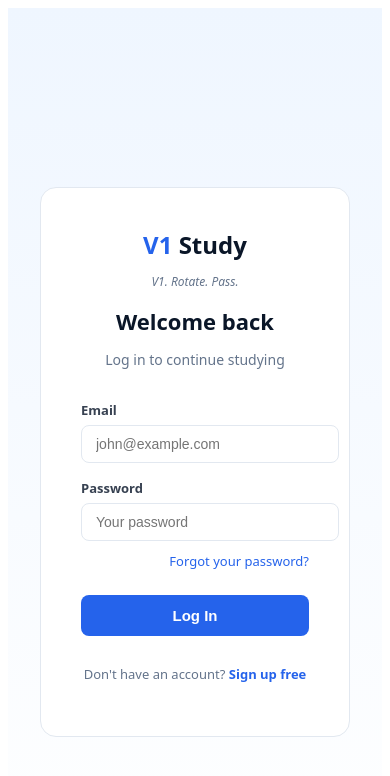
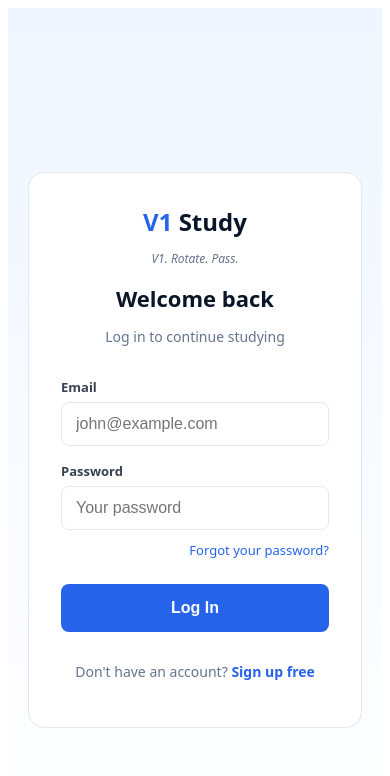
Before and after one commit to daniellongford/V1Study, a Next.js app: page /login in a window 390 px wide. Shown: the top 776 px of the page. Built offline with nearby package versions, Linux system fonts and the light colour scheme.

Commit message:
Update page for mobile

```diff
--- a/app/login/page.tsx
+++ b/app/login/page.tsx
@@ -21,57 +21,86 @@ export default function Login() {
   }
 
   return (
-    <main style={{minHeight:'100vh',background:'linear-gradient(180deg,#eff6ff 0%,#ffffff 100%)',display:'flex',alignItems:'center',justifyContent:'center',fontFamily:'system-ui,sans-serif',padding:'2rem'}}>
-      <div style={{background:'white',borderRadius:'16px',padding:'2.5rem',width:'100%',maxWidth:'420px',border:'1px solid #e2e8f0'}}>
-        <div style={{textAlign:'center',marginBottom:'2rem'}}>
-          <div style={{marginBottom:'8px'}}>
-            <span style={{fontSize:'24px',fontWeight:'800',color:'#2563eb'}}>V1</span>
-            <span style={{fontSize:'24px',fontWeight:'800',color:'#0a1628'}}> Study</span>
+    <main style={{
+      minHeight: '100vh',
+      background: 'linear-gradient(180deg,#eff6ff 0%,#ffffff 100%)',
+      display: 'flex', alignItems: 'center', justifyContent: 'center',
+      fontFamily: 'system-ui,sans-serif',
+      padding: '1.25rem',
+    }}>
+      <div style={{
+        background: 'white', borderRadius: '16px', padding: '2rem',
+        width: '100%', maxWidth: '420px', border: '1px solid #e2e8f0',
+      }}>
+        <div style={{ textAlign: 'center', marginBottom: '2rem' }}>
+          <div style={{ marginBottom: '8px' }}>
+            <span style={{ fontSize: '24px', fontWeight: '800', color: '#2563eb' }}>V1</span>
+            <span style={{ fontSize: '24px', fontWeight: '800', color: '#0a1628' }}> Study</span>
           </div>
-          <p style={{fontSize:'12px',color:'#64748b',fontStyle:'italic'}}>V1. Rotate. Pass.</p>
-          <h1 style={{fontSize:'22px',fontWeight:'700',color:'#0a1628',marginTop:'1rem'}}>Welcome back</h1>
-          <p style={{fontSize:'14px',color:'#64748b',marginTop:'4px'}}>Log in to continue studying</p>
+          <p style={{ fontSize: '12px', color: '#64748b', fontStyle: 'italic' }}>V1. Rotate. Pass.</p>
+          <h1 style={{ fontSize: '22px', fontWeight: '700', color: '#0a1628', marginTop: '1rem' }}>Welcome back</h1>
+          <p style={{ fontSize: '14px', color: '#64748b', marginTop: '4px' }}>Log in to continue studying</p>
         </div>
-        <div style={{marginBottom:'1rem'}}>
-          <label style={{fontSize:'13px',fontWeight:'600',color:'#374151',display:'block',marginBottom:'6px'}}>Email</label>
+
+        <div style={{ marginBottom: '1rem' }}>
+          <label style={{ fontSize: '13px', fontWeight: '600', color: '#374151', display: 'block', marginBottom: '6px' }}>Email</label>
           <input
             type="email"
             placeholder="john@example.com"
             value={email}
             onChange={(e) => setEmail(e.target.value)}
             onKeyDown={(e) => e.key === 'Enter' && handleLogin()}
-            style={{width:'100%',padding:'10px 14px',border:'1px solid #e2e8f0',borderRadius:'8px',fontSize:'14px',outline:'none'}}
+            style={{
+              width: '100%', padding: '12px 14px',
+              border: '1px solid #e2e8f0', borderRadius: '8px',
+              fontSize: '16px', outline: 'none', boxSizing: 'border-box',
+            }}
           />
         </div>
-        <div style={{marginBottom:'0.5rem'}}>
-          <label style={{fontSize:'13px',fontWeight:'600',color:'#374151',display:'block',marginBottom:'6px'}}>Password</label>
+
+        <div style={{ marginBottom: '0.5rem' }}>
+          <label style={{ fontSize: '13px', fontWeight: '600', color: '#374151', display: 'block', marginBottom: '6px' }}>Password</label>
           <input
             type="password"
             placeholder="Your password"
             value={password}
             onChange={(e) => setPassword(e.target.value)}
             onKeyDown={(e) => e.key === 'Enter' && handleLogin()}
-            style={{width:'100%',padding:'10px 14px',border:'1px solid #e2e8f0',borderRadius:'8px',fontSize:'14px',outline:'none'}}
+            style={{
+              width: '100%', padding: '12px 14px',
+              border: '1px solid #e2e8f0', borderRadius: '8px',
+              fontSize: '16px', outline: 'none', boxSizing: 'border-box',
+            }}
           />
         </div>
-        <div style={{textAlign:'right',marginBottom:'1.5rem'}}>
-          <a href="/forgot-password" style={{fontSize:'13px',color:'#2563eb',textDecoration:'none'}}>Forgot your password?</a>
+
+        <div style={{ textAlign: 'right', marginBottom: '1.5rem' }}>
+          <a href="/forgot-password" style={{ fontSize: '13px', color: '#2563eb', textDecoration: 'none' }}>Forgot your password?</a>
         </div>
+
         {message && (
-          <div style={{background:'#fff1f2',border:'1px solid #fca5a5',borderRadius:'8px',padding:'10px 14px',fontSize:'13px',color:'#b91c1c',marginBottom:'1rem'}}>
+          <div style={{ background: '#fff1f2', border: '1px solid #fca5a5', borderRadius: '8px', padding: '10px 14px', fontSize: '13px', color: '#b91c1c', marginBottom: '1rem' }}>
             {message}
           </div>
         )}
+
         <button
           onClick={handleLogin}
           disabled={loading}
-          style={{width:'100%',background:loading?'#94a3b8':'#2563eb',color:'white',border:'none',borderRadius:'8px',padding:'12px',fontSize:'15px',fontWeight:'600',cursor:loading?'not-allowed':'pointer',marginBottom:'1rem'}}
+          style={{
+            width: '100%', background: loading ? '#94a3b8' : '#2563eb',
+            color: 'white', border: 'none', borderRadius: '8px',
+            padding: '14px', fontSize: '16px', fontWeight: '600',
+            cursor: loading ? 'not-allowed' : 'pointer', marginBottom: '1rem',
+            minHeight: '48px',
+          }}
         >
           {loading ? 'Logging in...' : 'Log In'}
         </button>
-        <p style={{textAlign:'center',fontSize:'13px',color:'#64748b'}}>
+
+        <p style={{ textAlign: 'center', fontSize: '14px', color: '#64748b' }}>
           Don&apos;t have an account?{' '}
-          <a href="/signup" style={{color:'#2563eb',fontWeight:'600',textDecoration:'none'}}>Sign up free</a>
+          <a href="/signup" style={{ color: '#2563eb', fontWeight: '600', textDecoration: 'none' }}>Sign up free</a>
         </p>
       </div>
     </main>
```
